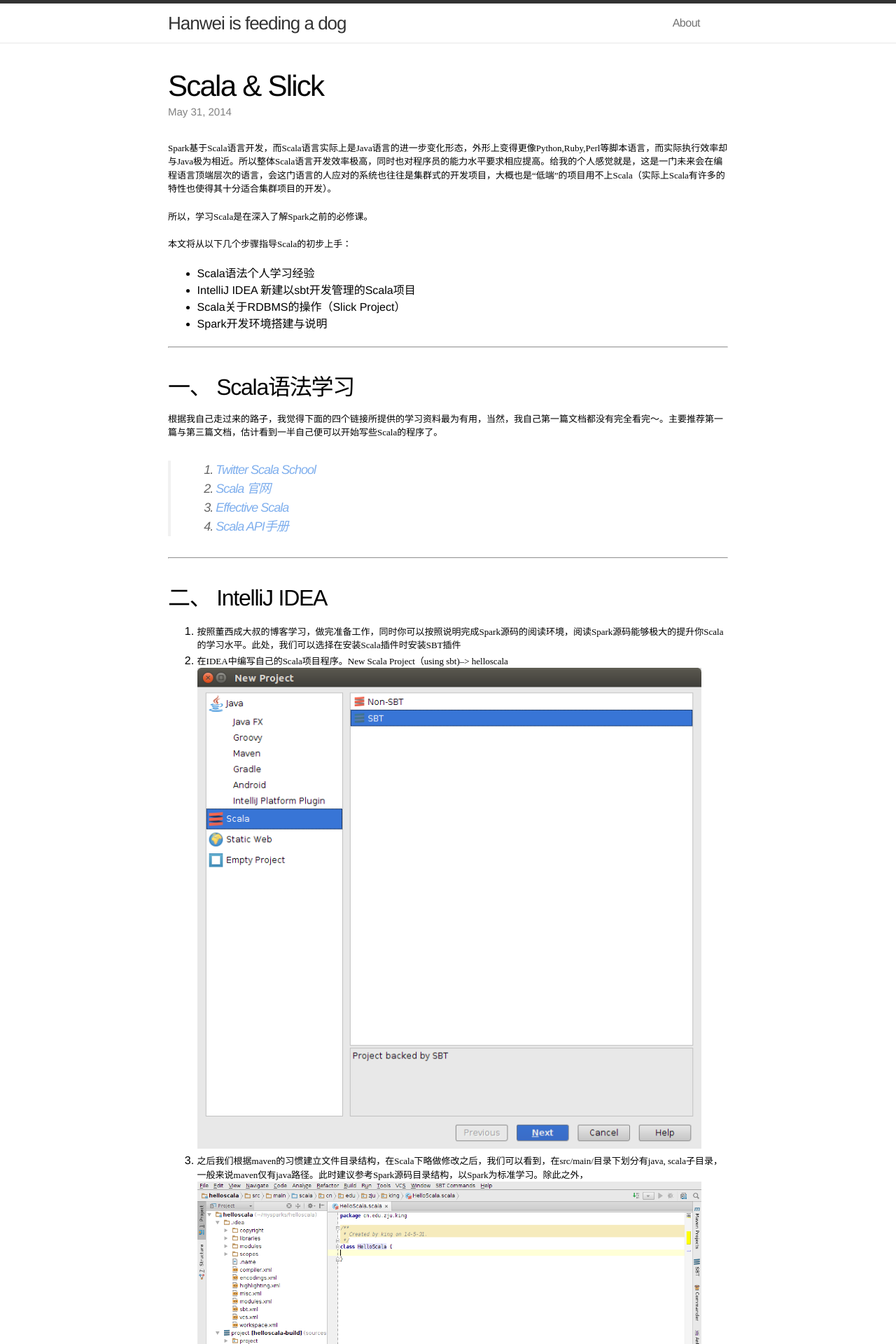
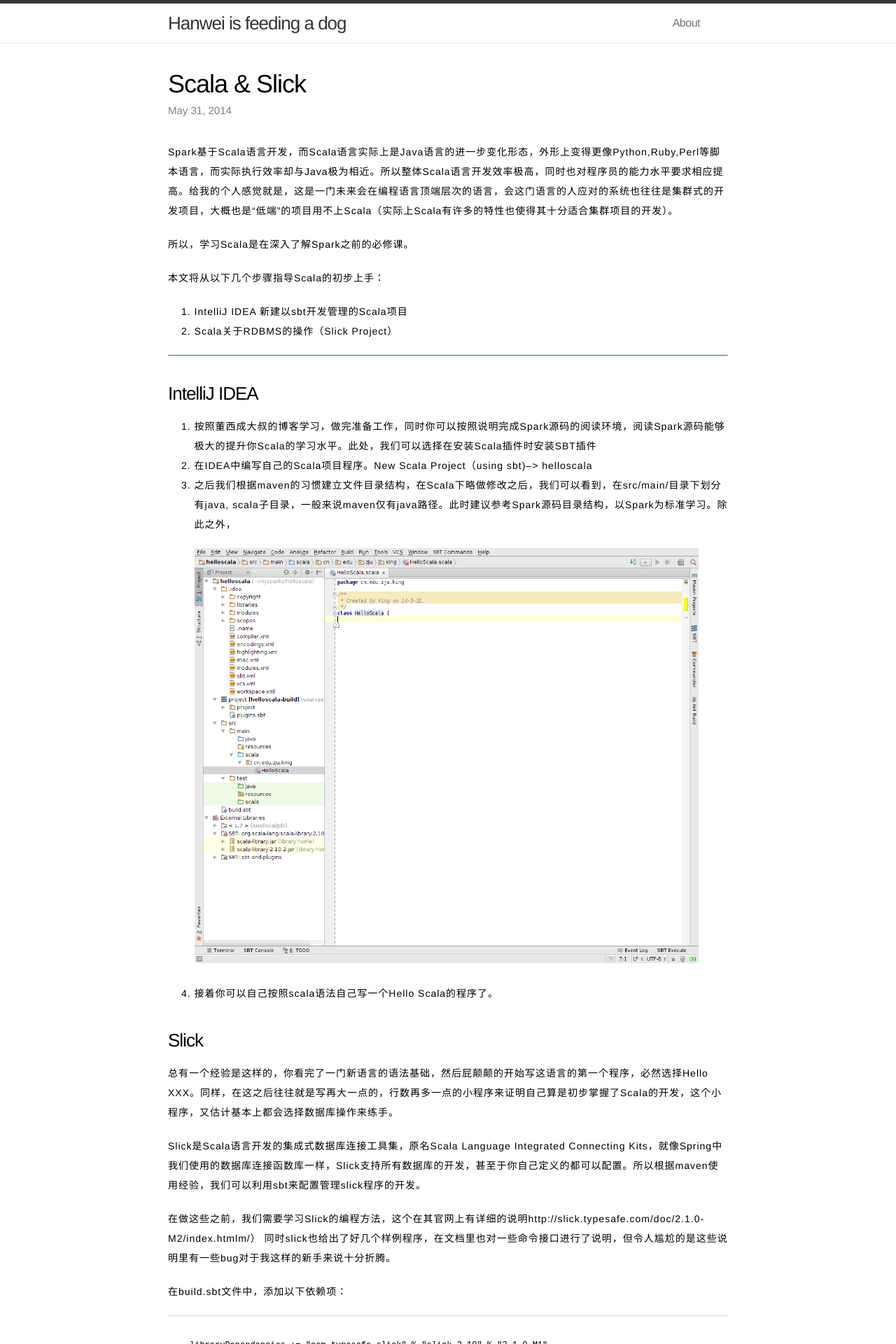
Before and after one commit to chuxi/chuxi.github.io, a Jekyll site: the page built from _posts/2014-06-01-Scala-&-Slick.md, in a window 1280 px wide. Shown: the top 1920 px of the page at 70% size. Built offline with Jekyll 4.4.1, drawn with Linux system fonts in a browser that asks for light colours; some of the changed text lies outside the part shown.

Commit message:
2014-06-24-spark-jdbcrdd-analysis

```diff
--- a/_posts/2014-06-01-Scala-&-Slick.md
+++ b/_posts/2014-06-01-Scala-&-Slick.md
@@ -10,39 +10,27 @@
 所以，学习Scala是在深入了解Spark之前的必修课。
 
 本文将从以下几个步骤指导Scala的初步上手：
-- Scala语法个人学习经验
-- IntelliJ IDEA 新建以sbt开发管理的Scala项目
-- Scala关于RDBMS的操作（Slick Project）
-- Spark开发环境搭建与说明
+
+
++ IntelliJ IDEA 新建以sbt开发管理的Scala项目
++ Scala关于RDBMS的操作（Slick Project）
+
 
 
 - - -
 
-<h2 id = "第一节">一、 Scala语法学习</h2>
-
-根据我自己走过来的路子，我觉得下面的四个链接所提供的学习资料最为有用，当然，我自己第一篇文档都没有完全看完～。主要推荐第一篇与第三篇文档，估计看到一半自己便可以开始写些Scala的程序了。
-
-> 1. [Twitter Scala School](http://twitter.github.io/scala_school/zh_cn/index.html)
-> 2. [Scala 官网](http://docs.scala-lang.org/)
-> 3. [Effective Scala](http://qiujj.com/static/Scala-Handbook.htm)
-> 4. [Scala API手册](http://www.scala-lang.org/api/current/#package)
-
-
-- - -
-
-<h2 id = "第二节" >二、 IntelliJ IDEA</h2>
+###IntelliJ IDEA
 
 1. 按照董西成大叔的博客学习，做完准备工作，同时你可以按照说明完成Spark源码的阅读环境，阅读Spark源码能够极大的提升你Scala的学习水平。此处，我们可以选择在安装Scala插件时安装SBT插件
 
 2. 在IDEA中编写自己的Scala项目程序。New Scala Project（using sbt)--> helloscala
-![](/assets/2014-05-31-01.png)
 
 3. 之后我们根据maven的习惯建立文件目录结构，在Scala下略做修改之后，我们可以看到，在src/main/目录下划分有java, scala子目录，一般来说maven仅有java路径。此时建议参考Spark源码目录结构，以Spark为标准学习。除此之外，
 ![](/assets/2014-05-31-02.png)
 
 4. 接着你可以自己按照scala语法自己写一个Hello Scala的程序了。
 
-<h2 id = "第三节" >三、 Slick</h2>
+###Slick
 
 总有一个经验是这样的，你看完了一门新语言的语法基础，然后屁颠颠的开始写这语言的第一个程序，必然选择Hello XXX。同样，在这之后往往就是写再大一点的，行数再多一点的小程序来证明自己算是初步掌握了Scala的开发，这个小程序，又估计基本上都会选择数据库操作来练手。
 
@@ -52,7 +40,7 @@
 
 在build.sbt文件中，添加以下依赖项：
 
-	libraryDependencies += "com.typesafe.slick" % "slick_2.10" % "2.1.0-M1"
+    libraryDependencies += "com.typesafe.slick" % "slick_2.10" % "2.1.0-M1"
 
 	libraryDependencies += "org.scala-lang" % "scala-library" % "2.10.4"
 
@@ -60,32 +48,42 @@
 
 	libraryDependencies += "mysql" % "mysql-connector-java" % "5.1.30"
 
+
+
 其中，slick基于scala2.11的新版本还在试验中，我们采用slick2.10版本，另外，scala版本也最好选择2.10.4，至少在2.11版本的scala基础上程序包中某个文件有错误而无法编译。mysql-connector的依赖包也必须包含，如果要使用其他数据库，则可以在maven库中寻找。其中oracle，Microsoft SQL Server等则在slick的官方库中，所以需要同时添加源。
 
 	import scala.slick.jdbc.JdbcBackend.Database
 	import scala.slick.driver.MySQLDriver.simple._
 	import scala.slick.jdbc.{GetResult, StaticQuery => Q}
 
+
+
 可以在github上查看到slick项目的源代码，此处我们的基本操作需要包含以上几个类包，一般来说，六个及六个以上类的import则用_代替，Session类包含在simple中。
+
+
 
 	object MySQLHelper extends App{
 
-	// Case classes for our data
-	case class Person(name:String, age:Int)
+	    // Case classes for our data
+	    case class Person(name:String, age:Int)
 
-	implicit val getPersonResult = GetResult(r => Person(r.nextString(), r.nextInt()))
+	    implicit val getPersonResult = GetResult(r => Person(r.nextString(), r.nextInt()))
 
-	val db=Database.forURL("jdbc:mysql://localhost/spark", "root", """vlis@zju""", null, """com.mysql.jdbc.Driver""")
+	    val db=Database.forURL("jdbc:mysql://localhost/spark", "root", """vlis@zju""", null, """com.mysql.jdbc.Driver""")
 
-	db.withSession { implicit session :Session =>
-	  Q.queryNA[Person]("select * from person") foreach { c=> println(" "+ c.name + "\t" + c.age)}
+	    db.withSession { implicit session :Session =>
+	        Q.queryNA[Person]("select * from person") foreach { c=> println(" "+ c.name + "\t" + c.age)}
+	    }
+
 	}
 
-	}
+
 
 在slick文档中有关于数据库连接与Session的说明，数据库连接格式如上，也真是不断瞎蒙下弄出来的，不过同样可以适用与其他数据库连接。注意必须实现GetResult方法，这样才能在println中使用c.name。
 
 以上是SQL语句的实现方式，而实际上Slick中采用Scala来替代SQL实现，通过一系列的map filter等等。
+
+
 
 	class MyDBHelper{
 	  class Student(tag: Tag) extends Table[(Int, String, Int)](tag, "PERSON"){
@@ -122,8 +120,7 @@
 	}
 
 
+
 更详细的对比在文档 http://slick.typesafe.com/doc/2.1.0-M2/from-sql-to-slick.html 中。实际上主要在于建立基础的TableQuery[]，其所有sql的操作都是建立在我上方 `val stu=TableQuery[Student]` 上。设计方式跟Python Django的数据库schema建立十分相似（说这句话真是为了莫名其妙的装逼下自己知道Django这回事的事实）。
 
 对于Slick，官方的文档说明相当详细了，更多的操作方法都在文档里有相应的指导。我自己也没有具体用过更加复杂的SQL，用Scala来替换的经验，但免去了SQL语句转换直接用Scala连接操作数据库的好处还是显而易见的，更快更安全。
-
-<h2 id = "第四节" >四、 Spark连接MySQL</h2>
--- a/css/main.css
+++ b/css/main.css
@@ -9,10 +9,10 @@
 html, body { height: 100%; }
 
 body {
-  font-family: Helvetica, Arial, sans-serif, "宋体";
+  font-family: Helvetica, Arial, "Microsoft YaHei", "微软雅黑", sans-serif;
   font-size: 16px;
-  line-height: 1.5;
-  font-weight: 100;
+  line-height: 2;
+  font-weight: normal;
   background-color: #fdfdfd;
 }
 
@@ -21,18 +21,6 @@
 a         { color: #2a7ae2; text-decoration: none; }
 a:hover   { color: #000; text-decoration: underline; }
 a:visited { color: #205caa; }
-
-img { align:middle; max-width: 720px;}
-
-pre, xmp, plaintext, listing {
-    white-space: pre-wrap;
-}
-.markdown-body pre > code {
-    white-space: pre-wrap;
-}
-.markdown-body code {
-    white-space: pre-wrap;
-}
 
 
 /* Utility */
@@ -182,8 +170,8 @@
 .post-header { margin: 10px 0 30px; }
 
 .post-header h1 {
-  font-size: 42px;
-  letter-spacing: -1.75px;
+  font-size: 36px;
+  letter-spacing: -1px;
   line-height: 1;
   font-weight: 300;
 }
@@ -199,8 +187,19 @@
 .post-content > * { margin: 20px 0; }
 
 .post-content p{
-  font-size: 13px;
-  font-family: "宋体";
+  font-size: 14px;
+    letter-spacing: 1px;
+}
+
+.post-content img {
+    align:middle;
+    max-width: 720px;
+    margin: 20px auto;
+}
+
+.post-content hr {
+  border-top: 1px solid #0086B3;
+  border-left: 0px;
 }
 
 .post-content h1,
@@ -240,20 +239,34 @@
 }
 
 .post-content ul,
-.post-content ol { padding-left: 20px; }
+.post-content ol {
+  padding-left: 16px;
+  list-style: decimal;
+}
+
+.post-content li{
+    font-size: 14px;
+    letter-spacing: 1px;
+}
 
 .post pre,
 .post code {
-  border: 1px solid #d5d5e9;
-  background-color: #eef;
-  padding: 8px 12px;
+  /*border: 1px solid #d5d5e9;*/
+  border-bottom: 1px solid #d5d5e9;
+  border-top: 1px solid #d5d5e9;
+  /*background-color: #eef;*/
+  background-color: #fff;
+  padding: 30px 30px;
+  margin: 20px 0px;
   -webkit-border-radius: 3px;
   -moz-border-radius: 3px;
   border-radius: 3px;
-  font-size: 15px;
+  font-size: 12px;
 }
 
-.post code { padding: 1px 5px; }
+.post pre {white-space: pre-wrap;}
+
+.post code { padding: 1px 1px; }
 
 .post ul,
 .post ol { margin-left: 1.35em; }
```
Also changed, not shown: _posts/2014-06-24-Spark-JdbcRDD-analysis.md (added, +219 -0 lines), 1 other file.
